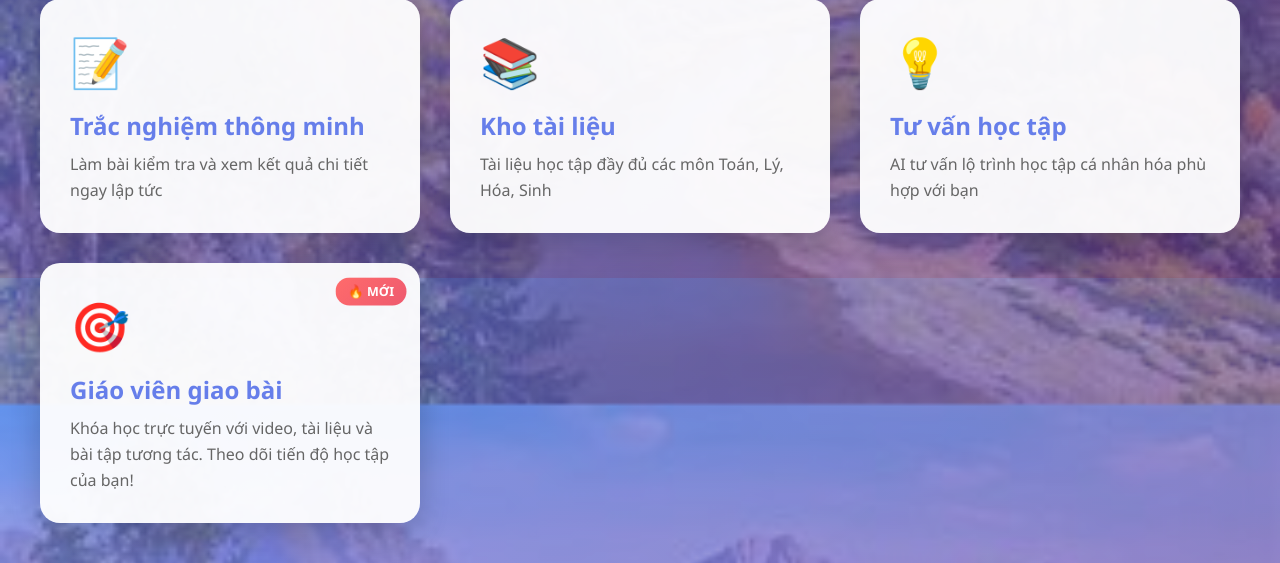
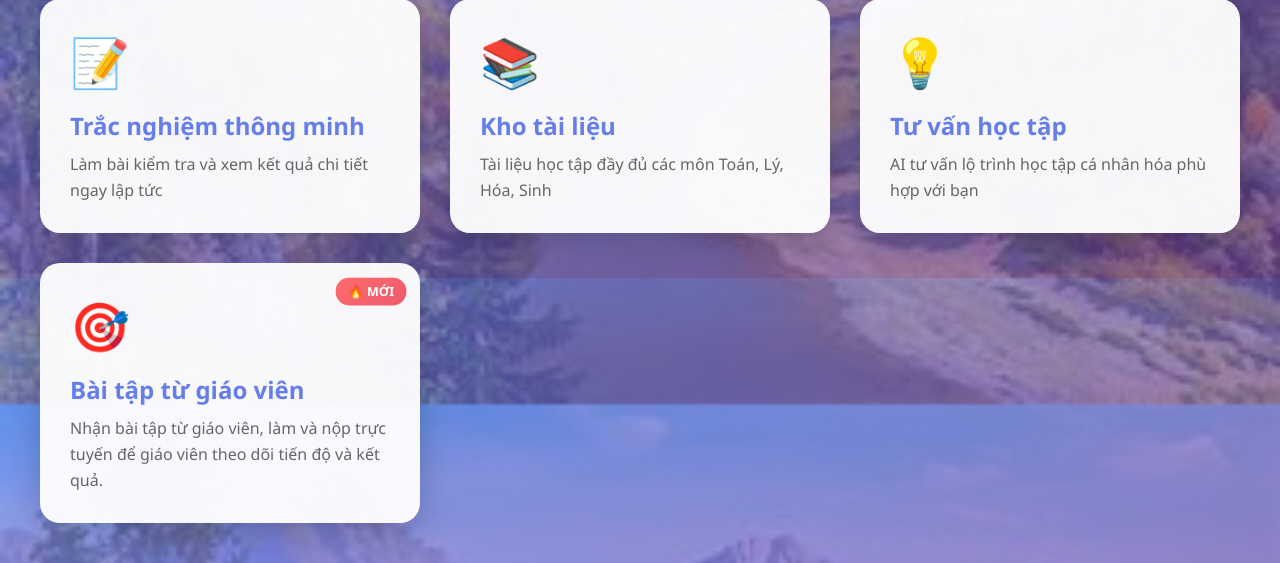
Before and after one commit to lehakrb79-byte/website_hoctap, a Flask app: page / in a window 1280 px wide. Shown: the part 522-1085 px from the top of the page. Run offline with Flask 3, Linux system fonts and the light colour scheme.

Commit message:
chinh sua

```diff
--- a/templates/index.html
+++ b/templates/index.html
@@ -272,8 +272,8 @@
             <a href="/student/dashboard" class="card">
                 <span class="new-badge">🔥 MỚI</span>
                 <span class="card-icon">🎯</span>
-                <div class="card-title">Giáo viên giao bài</div>
-                <div class="card-desc">Khóa học trực tuyến với video, tài liệu và bài tập tương tác. Theo dõi tiến độ học tập của bạn!</div>
+                <div class="card-title">Bài tập từ giáo viên</div>
+                <div class="card-desc">Nhận bài tập từ giáo viên, làm và nộp trực tuyến để giáo viên theo dõi tiến độ và kết quả.</div>
             </a>
 
 
```
